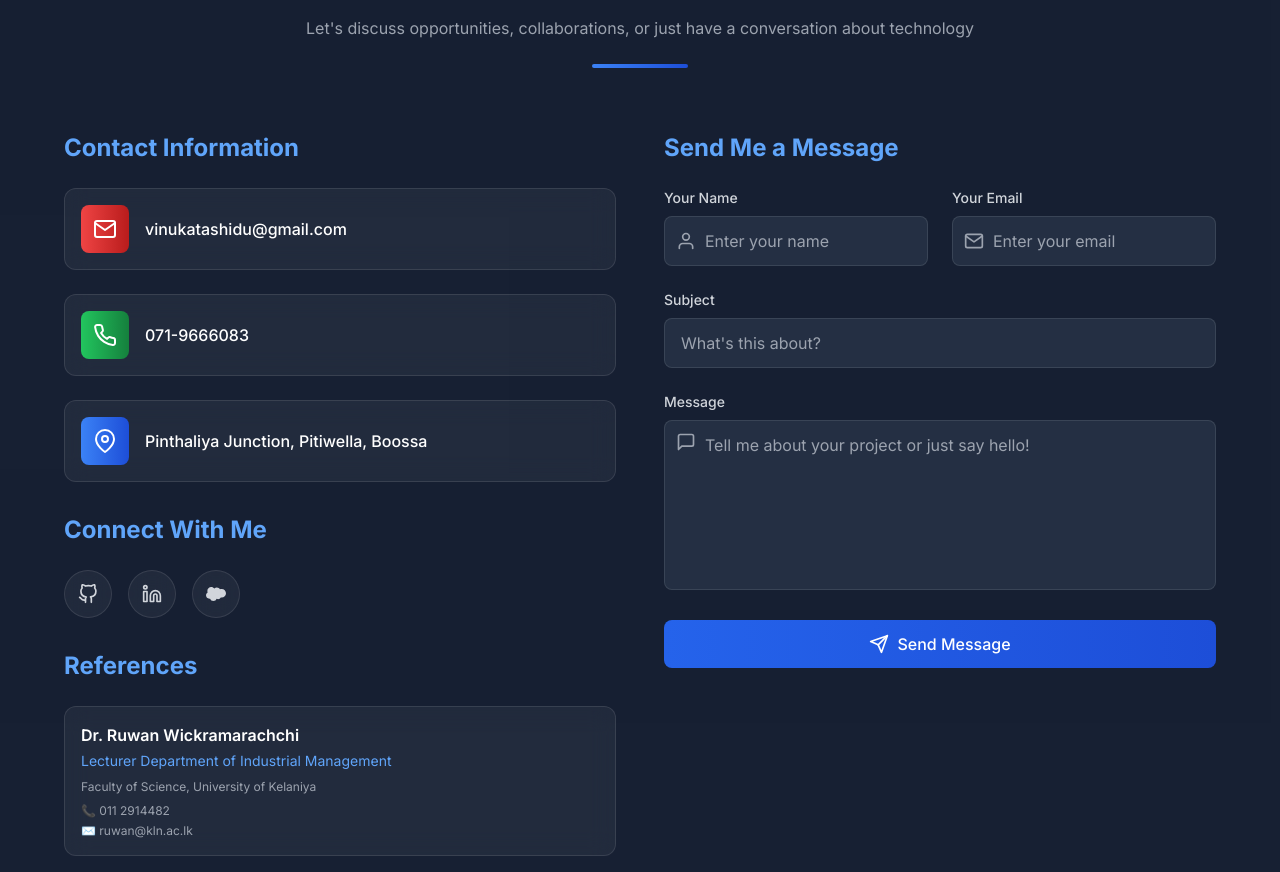
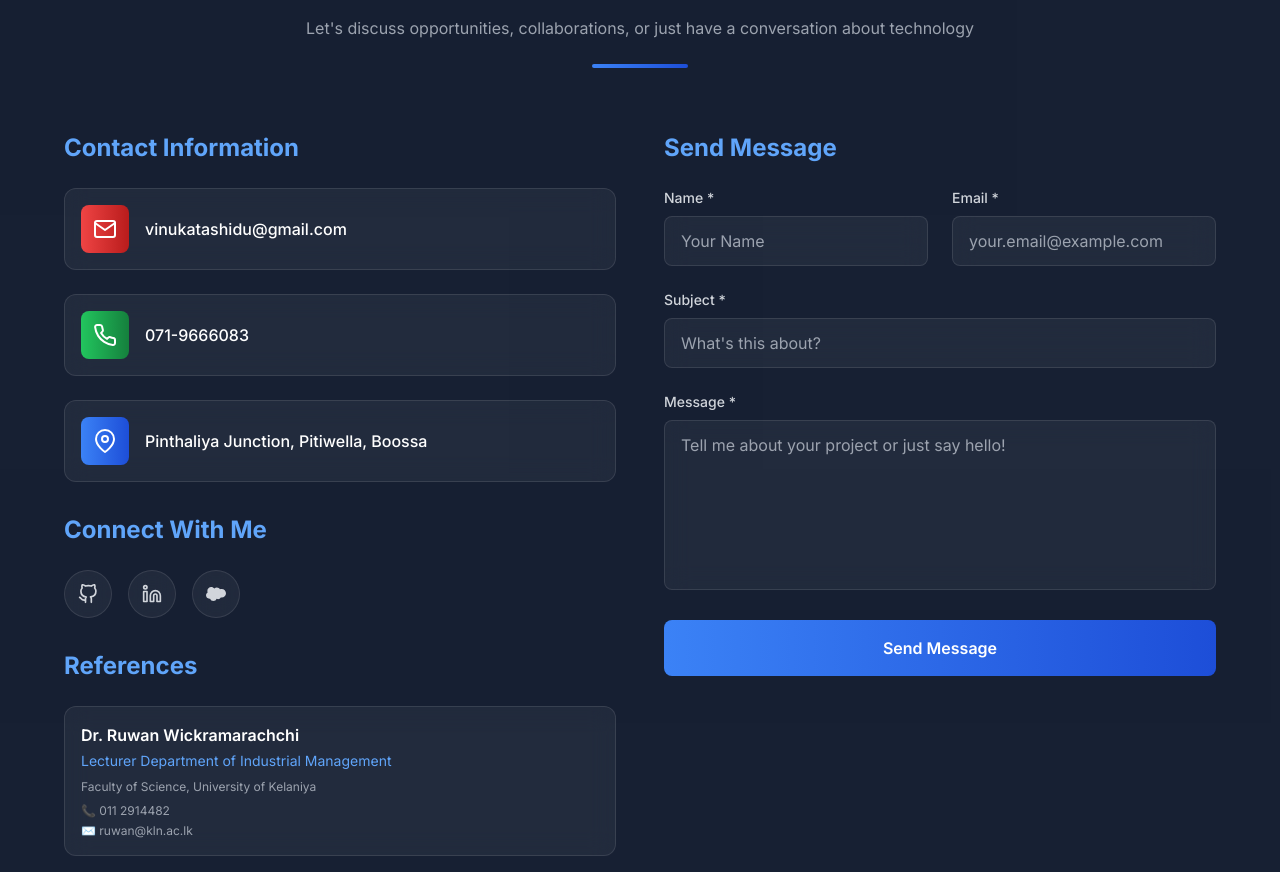
Before and after one commit to tashidu/Portfolio, a React (Vite) app: page / in a window 1280 px wide. Shown: the part 10200-11072 px from the top of the page. Built offline with nearby package versions, Linux system fonts and the light colour scheme.

Commit message:
Fix image

```diff
--- a/src/components/Contact.tsx
+++ b/src/components/Contact.tsx
@@ -1,7 +1,7 @@
 import { useState } from 'react';
 import { motion } from 'framer-motion';
 import { useInView } from 'react-intersection-observer';
-import { FiMail, FiPhone, FiMapPin, FiSend, FiUser, FiMessageSquare, FiCheck, FiX } from 'react-icons/fi';
+import { FiMail, FiPhone, FiMapPin } from 'react-icons/fi';
 import { FiGithub, FiLinkedin } from 'react-icons/fi';
 import { SiSalesforce } from 'react-icons/si';
 import emailjs from '@emailjs/browser';
@@ -203,54 +203,48 @@ const Contact = () => {
 
             {/* Contact Form */}
             <motion.div variants={itemVariants}>
+              <form onSubmit={handleSubmit} className="space-y-6">
                 <h3 className="text-2xl font-bold text-primary-400 mb-6">
-                Send Me a Message
+                  Send Message
                 </h3>
 
-              <form onSubmit={handleSubmit} className="space-y-6">
                 <div className="grid md:grid-cols-2 gap-6">
                   <div>
                     <label htmlFor="name" className="block text-sm font-medium text-gray-300 mb-2">
-                      Your Name
+                      Name *
                     </label>
-                    <div className="relative">
-                      <FiUser className="absolute left-3 top-1/2 transform -translate-y-1/2 text-gray-400 w-5 h-5" />
                     <input
                       type="text"
                       id="name"
                       name="name"
                       value={formData.name}
                       onChange={handleInputChange}
-                        className="w-full pl-10 pr-4 py-3 bg-dark-700/50 border border-white/10 rounded-lg text-white placeholder-gray-400 focus:border-primary-500 focus:outline-none transition-colors duration-300"
-                        placeholder="Enter your name"
                       required
+                      className="w-full px-4 py-3 bg-white/5 backdrop-blur-md border border-white/10 rounded-lg text-white placeholder-gray-400 focus:outline-none focus:border-primary-500 focus:ring-1 focus:ring-primary-500 transition-all duration-300"
+                      placeholder="Your Name"
                     />
-                    </div>
                   </div>
 
                   <div>
                     <label htmlFor="email" className="block text-sm font-medium text-gray-300 mb-2">
-                      Your Email
+                      Email *
                     </label>
-                    <div className="relative">
-                      <FiMail className="absolute left-3 top-1/2 transform -translate-y-1/2 text-gray-400 w-5 h-5" />
                     <input
                       type="email"
                       id="email"
                       name="email"
                       value={formData.email}
                       onChange={handleInputChange}
-                        className="w-full pl-10 pr-4 py-3 bg-dark-700/50 border border-white/10 rounded-lg text-white placeholder-gray-400 focus:border-primary-500 focus:outline-none transition-colors duration-300"
-                        placeholder="Enter your email"
                       required
+                      className="w-full px-4 py-3 bg-white/5 backdrop-blur-md border border-white/10 rounded-lg text-white placeholder-gray-400 focus:outline-none focus:border-primary-500 focus:ring-1 focus:ring-primary-500 transition-all duration-300"
+                      placeholder="your.email@example.com"
                     />
-                    </div>
                   </div>
                 </div>
 
                 <div>
                   <label htmlFor="subject" className="block text-sm font-medium text-gray-300 mb-2">
-                    Subject
+                    Subject *
                   </label>
                   <input
                     type="text"
@@ -258,62 +252,52 @@ const Contact = () => {
                     name="subject"
                     value={formData.subject}
                     onChange={handleInputChange}
-                    className="w-full px-4 py-3 bg-dark-700/50 border border-white/10 rounded-lg text-white placeholder-gray-400 focus:border-primary-500 focus:outline-none transition-colors duration-300"
+                    required
+                    className="w-full px-4 py-3 bg-white/5 backdrop-blur-md border border-white/10 rounded-lg text-white placeholder-gray-400 focus:outline-none focus:border-primary-500 focus:ring-1 focus:ring-primary-500 transition-all duration-300"
                     placeholder="What's this about?"
-                    required
                   />
                 </div>
 
                 <div>
                   <label htmlFor="message" className="block text-sm font-medium text-gray-300 mb-2">
-                    Message
+                    Message *
                   </label>
-                  <div className="relative">
-                    <FiMessageSquare className="absolute left-3 top-3 text-gray-400 w-5 h-5" />
                   <textarea
                     id="message"
                     name="message"
                     value={formData.message}
                     onChange={handleInputChange}
+                    required
                     rows={6}
-                      className="w-full pl-10 pr-4 py-3 bg-dark-700/50 border border-white/10 rounded-lg text-white placeholder-gray-400 focus:border-primary-500 focus:outline-none transition-colors duration-300 resize-none"
+                    className="w-full px-4 py-3 bg-white/5 backdrop-blur-md border border-white/10 rounded-lg text-white placeholder-gray-400 focus:outline-none focus:border-primary-500 focus:ring-1 focus:ring-primary-500 transition-all duration-300 resize-none"
                     placeholder="Tell me about your project or just say hello!"
-                      required
                   />
-                  </div>
                 </div>
 
                 <motion.button
                   type="submit"
                   disabled={isSubmitting}
-                  className={`w-full btn-primary flex items-center justify-center space-x-2 ${
-                    isSubmitting ? 'opacity-70 cursor-not-allowed' : ''
-                  }`}
-                  whileHover={!isSubmitting ? { scale: 1.02 } : {}}
-                  whileTap={!isSubmitting ? { scale: 0.98 } : {}}
+                  className="w-full bg-gradient-to-r from-primary-500 to-primary-700 text-white font-semibold py-4 px-8 rounded-lg hover:from-primary-600 hover:to-primary-800 focus:outline-none focus:ring-2 focus:ring-primary-500 focus:ring-offset-2 focus:ring-offset-gray-900 transition-all duration-300 disabled:opacity-50 disabled:cursor-not-allowed"
+                  whileHover={{ scale: 1.02 }}
+                  whileTap={{ scale: 0.98 }}
                 >
                   {isSubmitting ? (
-                    <>
+                    <div className="flex items-center justify-center space-x-2">
                       <div className="w-5 h-5 border-2 border-white/30 border-t-white rounded-full animate-spin" />
                       <span>Sending...</span>
-                    </>
+                    </div>
                   ) : (
-                    <>
-                      <FiSend className="w-5 h-5" />
-                      <span>Send Message</span>
-                    </>
+                    'Send Message'
                   )}
                 </motion.button>
 
-                {/* Success/Error Messages */}
                 {submitStatus === 'success' && (
                   <motion.div
                     initial={{ opacity: 0, y: 10 }}
                     animate={{ opacity: 1, y: 0 }}
-                    className="flex items-center space-x-2 text-green-400 bg-green-400/10 border border-green-400/20 rounded-lg p-3"
+                    className="p-4 bg-green-500/20 border border-green-500/50 rounded-lg text-green-400 text-center"
                   >
-                    <FiCheck className="w-5 h-5" />
-                    <span>Message sent successfully! I'll get back to you soon.</span>
+                    ✅ Message sent successfully! I'll get back to you soon.
                   </motion.div>
                 )}
 
@@ -321,10 +305,9 @@ const Contact = () => {
                   <motion.div
                     initial={{ opacity: 0, y: 10 }}
                     animate={{ opacity: 1, y: 0 }}
-                    className="flex items-center space-x-2 text-red-400 bg-red-400/10 border border-red-400/20 rounded-lg p-3"
+                    className="p-4 bg-red-500/20 border border-red-500/50 rounded-lg text-red-400 text-center"
                   >
-                    <FiX className="w-5 h-5" />
-                    <span>Failed to send message. Please try again or contact me directly.</span>
+                    ❌ Failed to send message. Please try again or contact me directly.
                   </motion.div>
                 )}
               </form>
```
Also changed, not shown: public/profile.jpg (added). Lines whose indentation alone changed are shown as unchanged.
